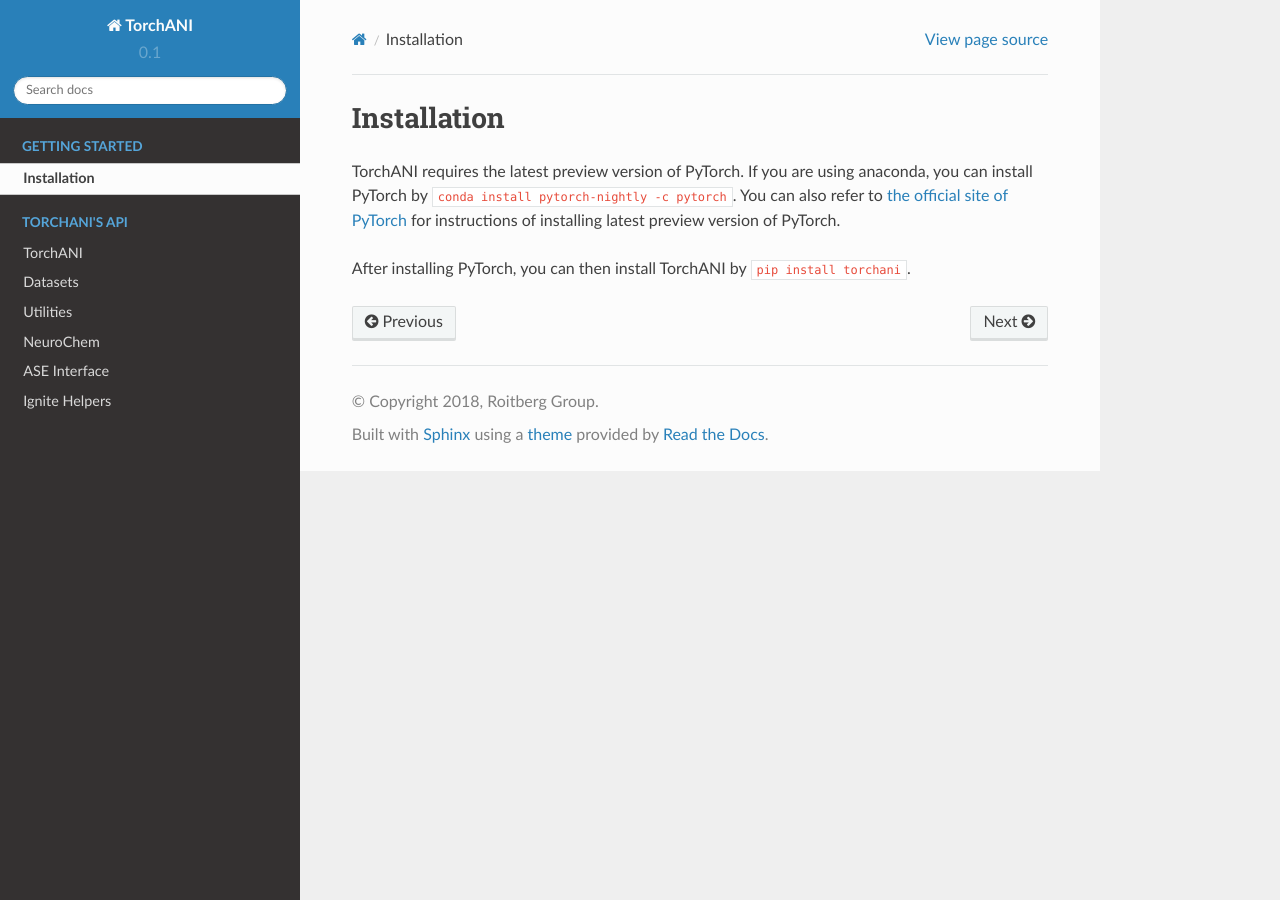
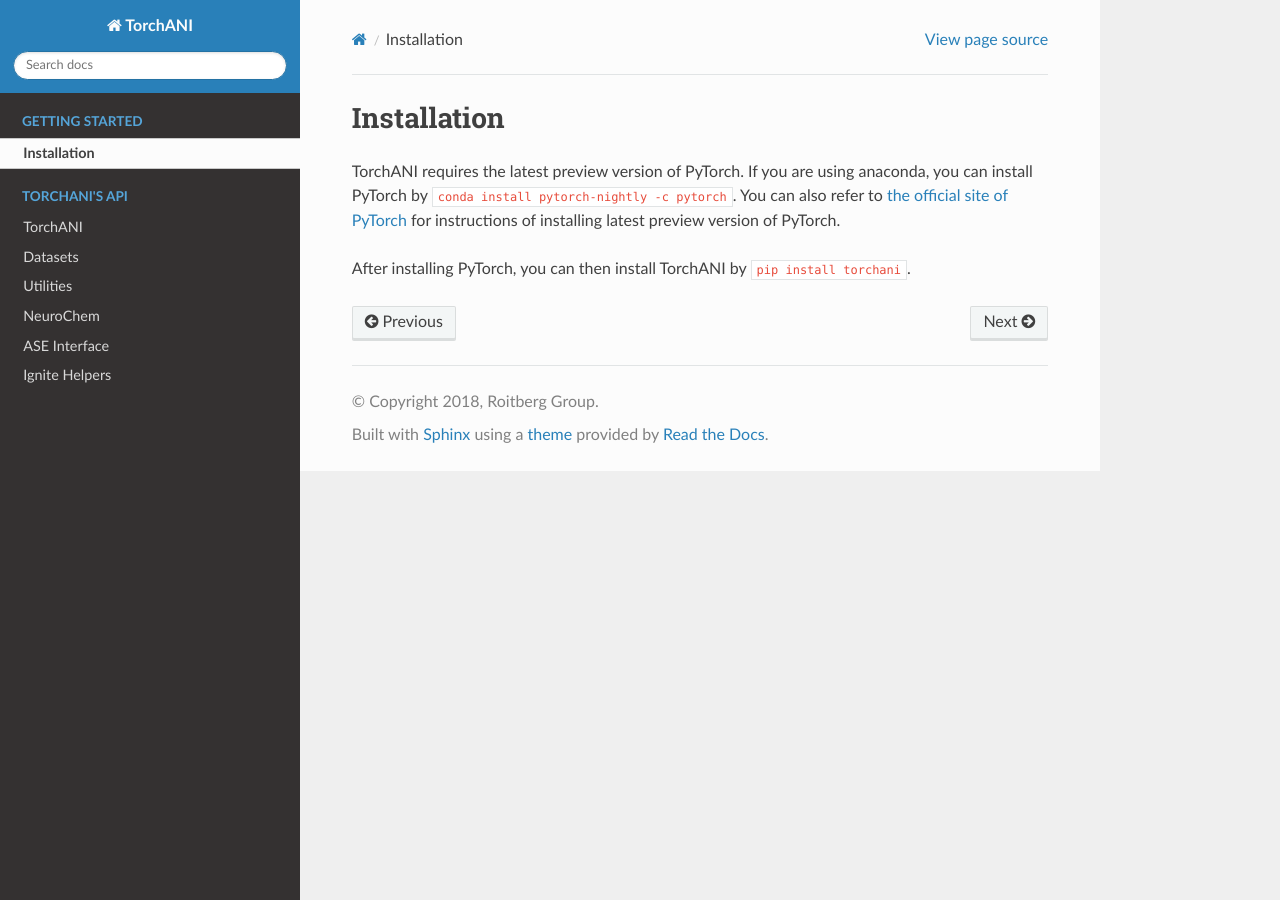
Before and after one commit to aiqm/torchani, a Sphinx documentation site: the page built from docs/start.rst, in a window 1280 px wide. Built offline with Sphinx 7.4.7 and the Read the Docs theme 2.0.0, drawn with Linux system fonts in a browser that asks for light colours; pages that are not in the unit, such as notebooks, are missing from menus; the version number could not be read and is left out.

Commit message:
correct version for sphinx

```diff
--- a/docs/conf.py
+++ b/docs/conf.py
@@ -5,8 +5,8 @@
 copyright = '2018, Roitberg Group'
 author = 'Xiang Gao'
 
-version = '0.1'
-release = '0.1alpha'
+version = torchani.__version__
+release = torchani.__version__
 
 extensions = [
     'sphinx.ext.autodoc',
```
